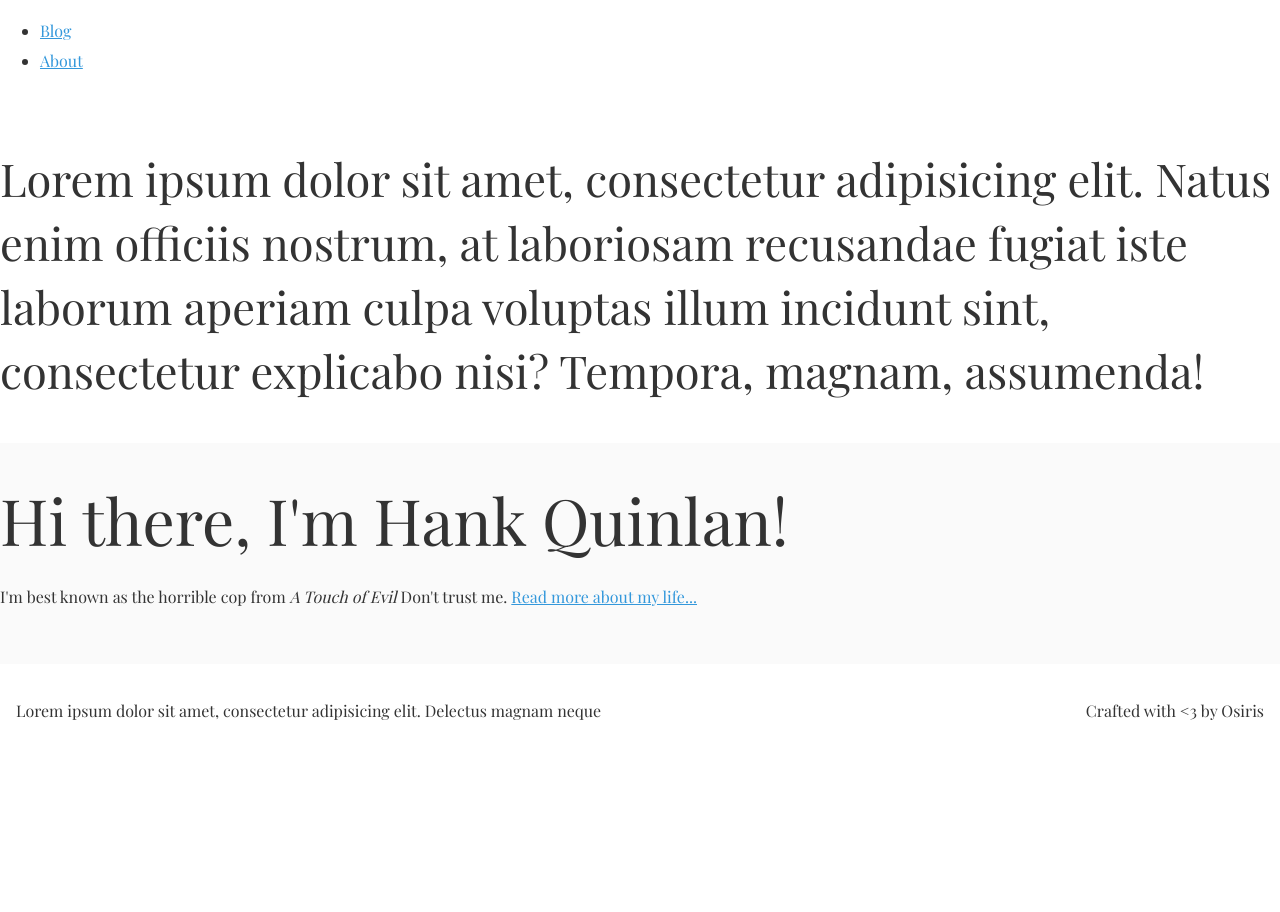
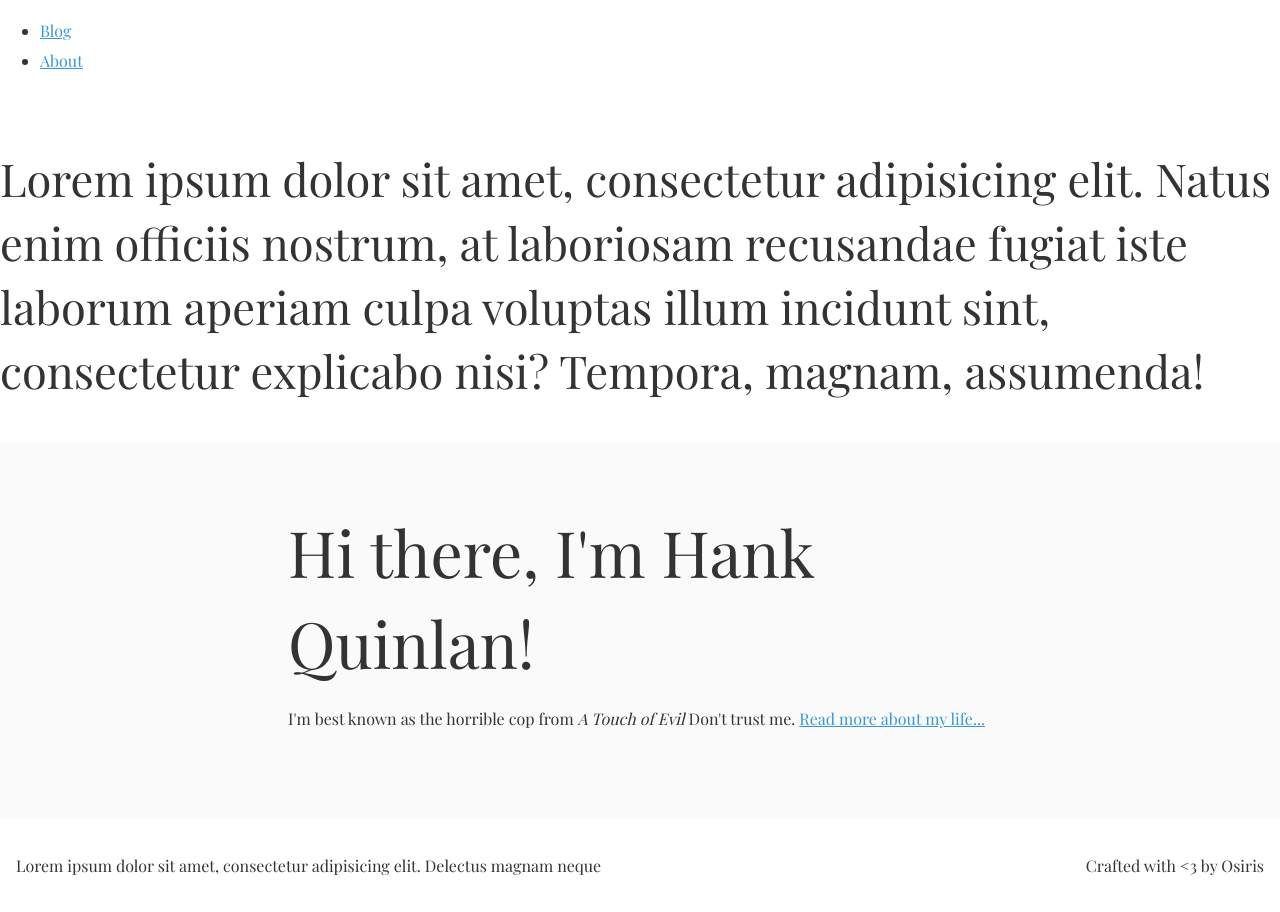
Before and after one commit to Ds3c-ctf-team/enkhee-Osiris.github.io-old, a Jekyll site: the page built from index.html, in a window 1280 px wide. Built offline with Jekyll 4.4.1, drawn with Linux system fonts in a browser that asks for light colours; some web fonts are replaced.

Commit message:
Update layouts

```diff
--- a/_layouts/default.html
+++ b/_layouts/default.html
@@ -26,7 +26,9 @@
     	</div>
     </div>
     <div class="bg--off-white py2">
-    	{{ content }}
+    	<section class="measure p2" id="blogs">
+    		{{ content }}
+    	</section>
     </div>
     <footer>
     	<div class="grd-row m0 p1">
```
